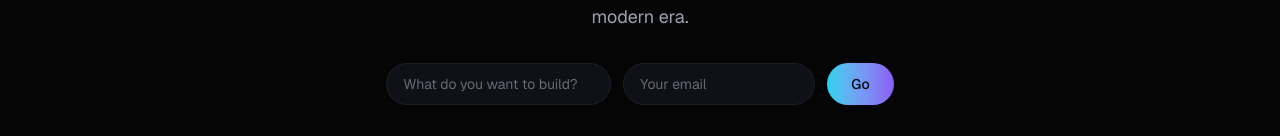
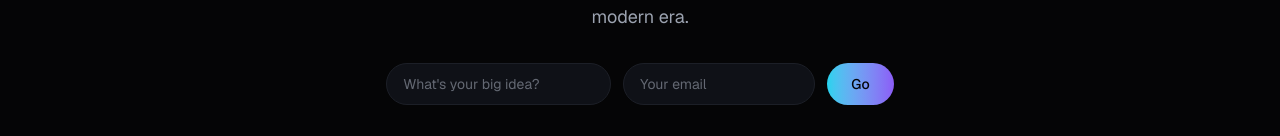
Before and after one commit to ianmaser/maser-labs, a Next.js app: page / in a window 1280 px wide. Shown: the part 663-799 px from the top of the page. Built offline with nearby package versions, Linux system fonts and the light colour scheme.

Commit message:
footer fixes and copy updates

```diff
--- a/components/sections/Footer.tsx
+++ b/components/sections/Footer.tsx
@@ -27,9 +27,9 @@ const ICON_MAP: Record<string, React.FC> = {
 export default function Footer(): React.ReactElement {
   return (
     <footer className="relative border-t border-border-subtle py-16 overflow-hidden">
-      <GhostWordmark className="absolute inset-0 flex items-center justify-center" />
+      <GhostWordmark className="absolute inset-0 z-0 flex items-center justify-center" />
 
-      <div className="relative mx-auto max-w-6xl px-6">
+      <div className="relative z-10 mx-auto max-w-6xl px-6">
         <div className="flex flex-col items-center gap-6 sm:flex-row sm:justify-between">
           <p className="text-sm text-text-muted">{copyright}</p>
 
--- a/components/ui/GhostWordmark.tsx
+++ b/components/ui/GhostWordmark.tsx
@@ -10,7 +10,7 @@ export default function GhostWordmark({
       aria-hidden="true"
       className={`pointer-events-none select-none overflow-hidden ${className}`}
     >
-      <p className="whitespace-nowrap text-center text-[clamp(3rem,10vw,7rem)] font-black uppercase leading-none tracking-widest text-text-primary/[0.03]">
+      <p className="whitespace-nowrap text-center text-[clamp(3rem,10vw,7rem)] font-black uppercase leading-none tracking-widest" style={{ color: 'rgba(245, 247, 250, 0.03)' }}>
         MASER LABS
       </p>
     </div>
--- a/content/site-content.ts
+++ b/content/site-content.ts
@@ -16,7 +16,7 @@ export const siteContent = {
       "Custom software, AI automation, and web services, engineered for the modern era.",
     ctaPrimary: "Free Consult",
     ctaSecondary: "See our work",
-    hookPlaceholder: "What do you want to build?",
+    hookPlaceholder: "What's your big idea?",
   },
 
   trustStrip: {
@@ -116,14 +116,14 @@ export const siteContent = {
 
   pricing: {
     signalLine:
-      "Most projects range from a few thousand to tens of thousands depending on scope — the free consult is where we figure out what's right for you.",
+      "Projects can start as low as a few hundred to tens of thousands depending on scope — the free consult is where we figure out what's right for you.",
     cta: "Book a Free Consult",
   },
 
   leadMagnet: {
     headline: "Free 15-Min AI & Web Opportunity Audit",
     description:
-      "Book a quick call and walk away with 2-3 specific improvements for your business — whether that's your website, an automation opportunity, or an SEO gap.",
+      "Already have a website? Book a quick call and let's talk about how we can improve your business. Whether it's changes your website, an automation opportunity, or an SEO gap, we'll give it the modern, forward-looking treatment it deserves.",
     cta: "Book Your Free Audit",
   },
 
@@ -133,8 +133,10 @@ export const siteContent = {
       "App",
       "AI Automation",
       "Dashboard",
+      "Design & UX",
       "SEO",
-      "Not sure",
+      "Other (please specify below)",
+      "Not sure/Just exploring",
     ],
     budgetOptions: [
       "Under $2,000",
```
